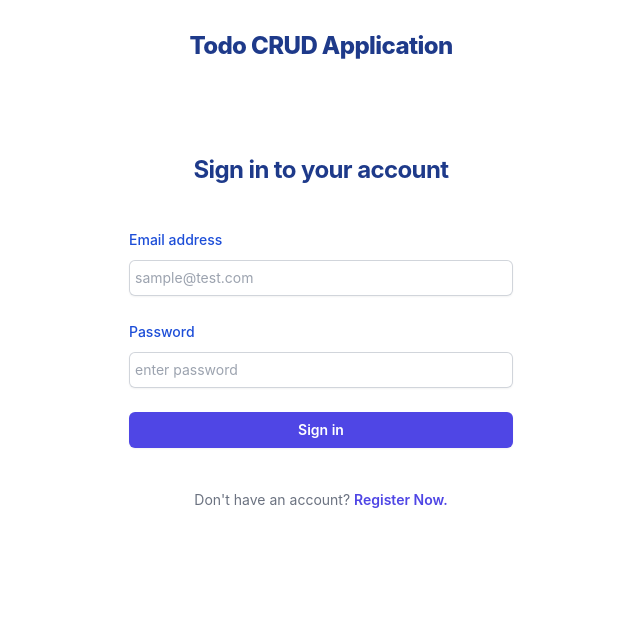
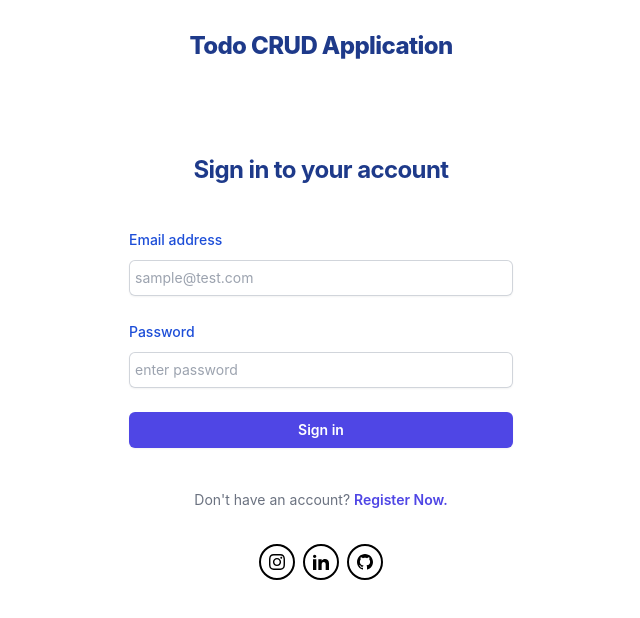
Before and after one commit to pkmofficial/todo-crud, a React (Create React App) app in the folder frontend/: page / in a window 1280 px wide. Shown: the top 618 px of the page, without its empty margins (319-959 px from the left). Built offline with nearby package versions, Linux system fonts and the light colour scheme.

Commit message:
added footer in login page

```diff
--- a/frontend/package.json
+++ b/frontend/package.json
@@ -3,6 +3,9 @@
   "version": "0.1.0",
   "private": true,
   "dependencies": {
+    "@fortawesome/fontawesome-svg-core": "^6.4.0",
+    "@fortawesome/free-solid-svg-icons": "^6.4.0",
+    "@fortawesome/react-fontawesome": "^0.2.0",
     "@testing-library/jest-dom": "^5.16.5",
     "@testing-library/react": "^13.4.0",
     "@testing-library/user-event": "^13.5.0",
--- a/frontend/src/components/registration/Login.js
+++ b/frontend/src/components/registration/Login.js
@@ -92,7 +92,7 @@
       <h1 className="mt-7 text-center text-2xl font-extrabold leading-9 tracking-tight text-blue-900 ">
             Todo CRUD Application
       </h1>
-      <div className="flex min-h-full flex-1 flex-col justify-center px-6 py-12 lg:px-8">
+      <div className="flex min-h-full flex-1 flex-col justify-center px-6 pt-12 pb-7 lg:px-8">
         <div className="sm:mx-auto sm:w-full sm:max-w-sm">
 
           {/* <img
@@ -171,6 +171,62 @@
         </div>
       </div>
 
+      {/* footer */}
+      <footer className="bg-white text-center text-red-1000">
+        <div class="container px-6 ">
+          {/* <!-- Social media icons container --> */}
+          <div class="mb-6 flex justify-center">
+            <a
+              href="https://www.instagram.com/pabitra_kumarrr/"
+              type="button"
+              class="m-1 h-9 w-9 rounded-full border-2 border-black uppercase leading-normal text-white transition duration-150 ease-in-out hover:bg-black hover:bg-opacity-5 focus:outline-none focus:ring-0"
+              data-te-ripple-init
+              data-te-ripple-color="dark">
+              <svg
+                xmlns="http://www.w3.org/2000/svg"
+                class="mx-auto h-full w-4"
+                fill="dark"
+                viewBox="0 0 24 24">
+                <path
+                  d="M12 2.163c3.204 0 3.584.012 4.85.07 3.252.148 4.771 1.691 4.919 4.919.058 1.265.069 1.645.069 4.849 0 3.205-.012 3.584-.069 4.849-.149 3.225-1.664 4.771-4.919 4.919-1.266.058-1.644.07-4.85.07-3.204 0-3.584-.012-4.849-.07-3.26-.149-4.771-1.699-4.919-4.92-.058-1.265-.07-1.644-.07-4.849 0-3.204.013-3.583.07-4.849.149-3.227 1.664-4.771 4.919-4.919 1.266-.057 1.645-.069 4.849-.069zm0-2.163c-3.259 0-3.667.014-4.947.072-4.358.2-6.78 2.618-6.98 6.98-.059 1.281-.073 1.689-.073 4.948 0 3.259.014 3.668.072 4.948.2 4.358 2.618 6.78 6.98 6.98 1.281.058 1.689.072 4.948.072 3.259 0 3.668-.014 4.948-.072 4.354-.2 6.782-2.618 6.979-6.98.059-1.28.073-1.689.073-4.948 0-3.259-.014-3.667-.072-4.947-.196-4.354-2.617-6.78-6.979-6.98-1.281-.059-1.69-.073-4.949-.073zm0 5.838c-3.403 0-6.162 2.759-6.162 6.162s2.759 6.163 6.162 6.163 6.162-2.759 6.162-6.163c0-3.403-2.759-6.162-6.162-6.162zm0 10.162c-2.209 0-4-1.79-4-4 0-2.209 1.791-4 4-4s4 1.791 4 4c0 2.21-1.791 4-4 4zm6.406-11.845c-.796 0-1.441.645-1.441 1.44s.645 1.44 1.441 1.44c.795 0 1.439-.645 1.439-1.44s-.644-1.44-1.439-1.44z"/>
+              </svg>
+            </a>
+
+            <a
+              href="https://www.linkedin.com/in/pk-mohanty/"
+              type="button"
+              class="m-1 h-9 w-9 rounded-full border-2 border-black uppercase leading-normal text-white transition duration-150 ease-in-out hover:bg-black hover:bg-opacity-5 focus:outline-none focus:ring-0"
+              data-te-ripple-init
+              data-te-ripple-color="dark">
+              <svg
+                xmlns="http://www.w3.org/2000/svg"
+                class="mx-auto h-full w-4"
+                fill="black"
+                viewBox="0 0 24 24">
+                <path
+                  d="M4.98 3.5c0 1.381-1.11 2.5-2.48 2.5s-2.48-1.119-2.48-2.5c0-1.38 1.11-2.5 2.48-2.5s2.48 1.12 2.48 2.5zm.02 4.5h-5v16h5v-16zm7.982 0h-4.968v16h4.969v-8.399c0-4.67 6.029-5.052 6.029 0v8.399h4.988v-10.131c0-7.88-8.922-7.593-11.018-3.714v-2.155z" />
+              </svg>
+            </a>
+
+            <a
+              href="https://github.com/pkmofficial"
+              type="button"
+              class="m-1 h-9 w-9 rounded-full border-2 border-black uppercase leading-normal text-white transition duration-150 ease-in-out hover:bg-black hover:bg-opacity-5 focus:outline-none focus:ring-0"
+              data-te-ripple-init
+              data-te-ripple-color="light">
+              <svg
+                xmlns="http://www.w3.org/2000/svg"
+                class="mx-auto h-full w-4"
+                fill="black"
+                viewBox="0 0 24 24">
+                <path
+                  d="M12 0c-6.626 0-12 5.373-12 12 0 5.302 3.438 9.8 8.207 11.387.599.111.793-.261.793-.577v-2.234c-3.338.726-4.033-1.416-4.033-1.416-.546-1.387-1.333-1.756-1.333-1.756-1.089-.745.083-.729.083-.729 1.205.084 1.839 1.237 1.839 1.237 1.07 1.834 2.807 1.304 3.492.997.107-.775.418-1.305.762-1.604-2.665-.305-5.467-1.334-5.467-5.931 0-1.311.469-2.381 1.236-3.221-.124-.303-.535-1.524.117-3.176 0 0 1.008-.322 3.301 1.23.957-.266 1.983-.399 3.003-.404 1.02.005 2.047.138 3.006.404 2.291-1.552 3.297-1.23 3.297-1.23.653 1.653.242 2.874.118 3.176.77.84 1.235 1.911 1.235 3.221 0 4.609-2.807 5.624-5.479 5.921.43.372.823 1.102.823 2.222v3.293c0 .319.192.694.801.576 4.765-1.589 8.199-6.086 8.199-11.386 0-6.627-5.373-12-12-12z" />
+              </svg>
+            </a>
+
+          </div>
+        </div>
+      </footer>
     </>
   )
 }
```
Also changed, not shown: 1 other file (tests, documents, lock files or other folders).
